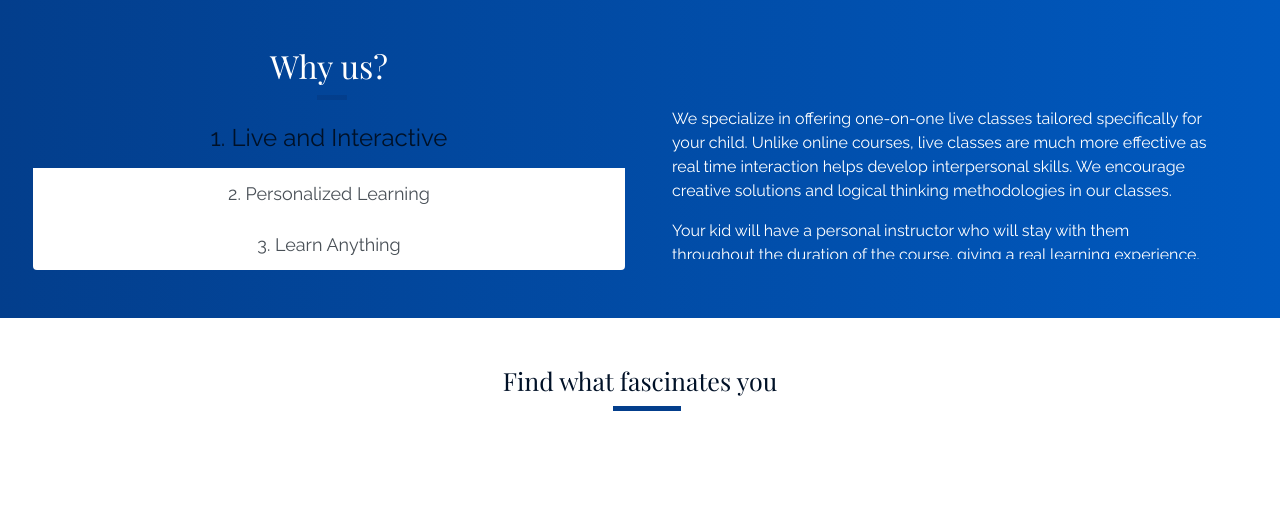
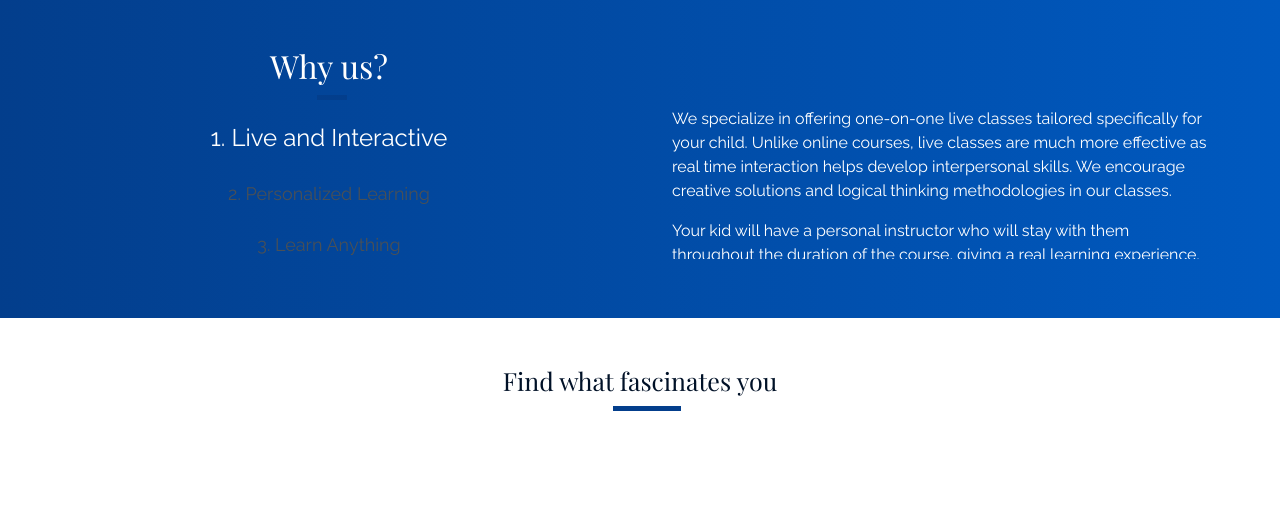
Before and after one commit to rsreevishal/Shop3DPrints, a Django app: page / in a window 1280 px wide. Shown: the part 381-891 px from the top of the page. Run offline with Django 3.2, Linux system fonts and the light colour scheme; data that the repository does not hold is empty; some libraries are stand-ins or nearby versions.

Commit message:
Update landing.css

```diff
--- a/api/static/styles/landing.css
+++ b/api/static/styles/landing.css
@@ -281,6 +281,7 @@ font-family: 'Raleway', sans-serif;
 
 .why-us .list-group-item{
   border: none;
+  background-color: transparent;
   }
   .scrollable::-webkit-scrollbar-track{
    background:#a8a8a8b6;
@@ -289,11 +290,10 @@ font-family: 'Raleway', sans-serif;
   width: 2px;
 }
 .scrollable::-webkit-scrollbar-thumb{
-   background: #001127 !important;
+   background: white !important;
 }
 #why-us .active{
     background-color: transparent;
-    color: #001127;
     font-size: 24px;
     white-space: nowrap;
   }
```
